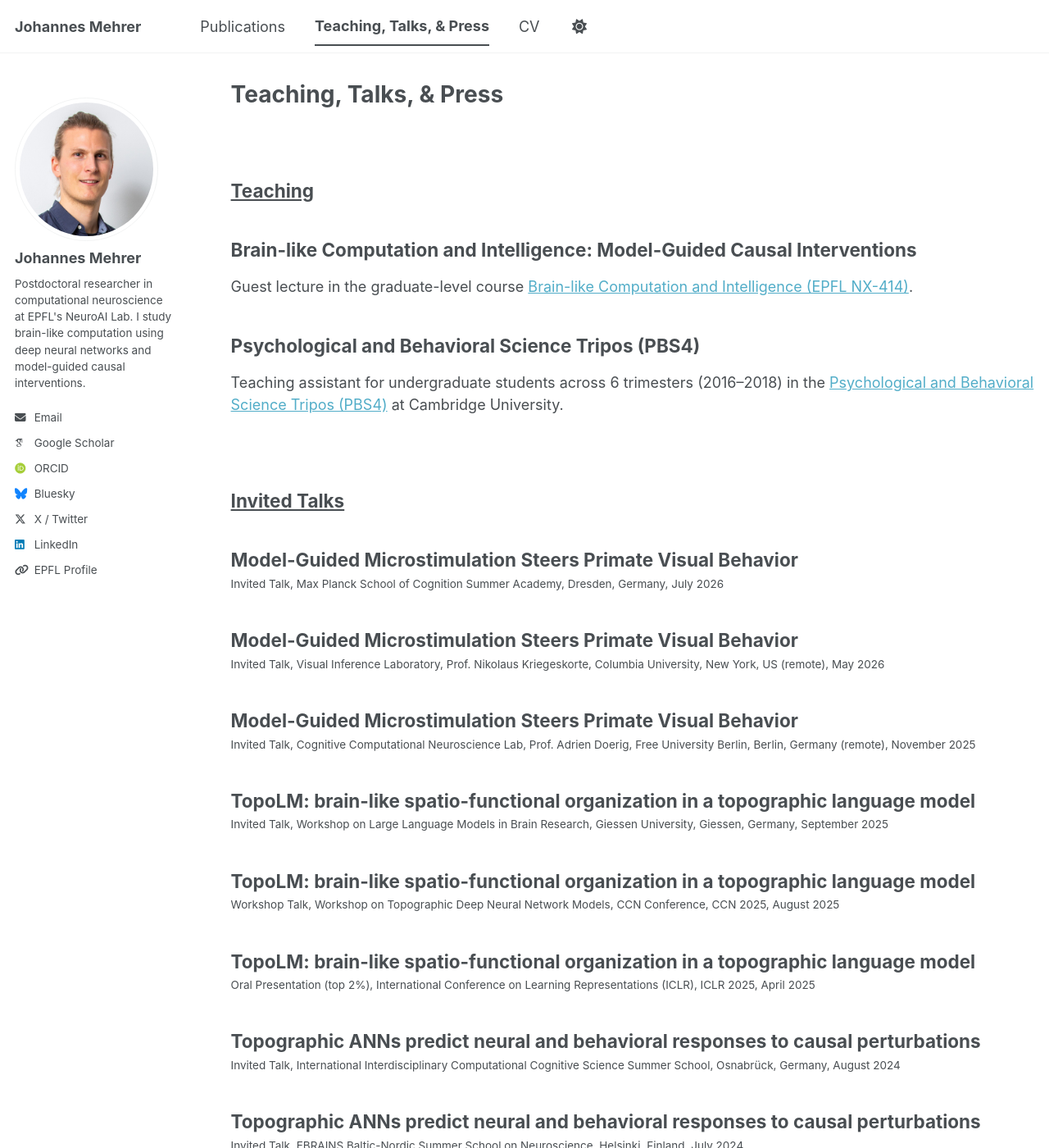
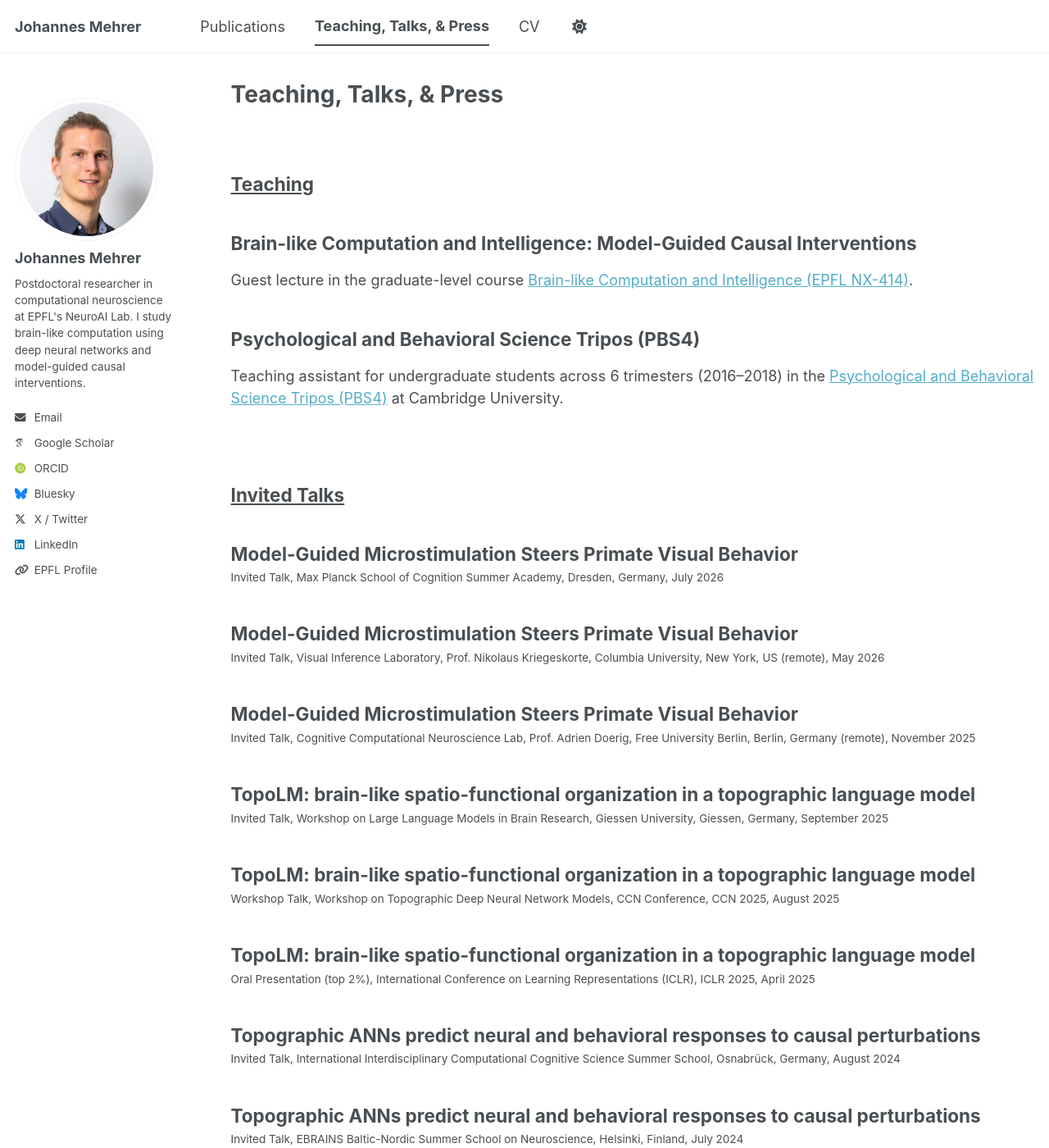
Before and after one commit to hanme/personal_website, a Jekyll site: the page built from _pages/teaching-talks-press.html, in a window 1280 px wide and 1400 px high. Shown: the whole window at 82% size. Built offline with Jekyll 4.4.1, drawn with Linux system fonts in a browser that asks for light colours; some web fonts are replaced; a script bundle is joined from its source files by our own code; library files that are not in the unit come from our copies.

Commit message:
Use padding-top on section headings to avoid margin collapse
Made-with: Cursor

```diff
--- a/assets/css/main.scss
+++ b/assets/css/main.scss
@@ -54,7 +54,8 @@ h2.nolink-title {
 /* Underline publication category section headings */
 h2.publication-category-title {
   text-decoration: underline;
-  margin-top: 4em;
+  margin-top: 0;
+  padding-top: 3em;
   margin-bottom: 0;
 }
 
```
